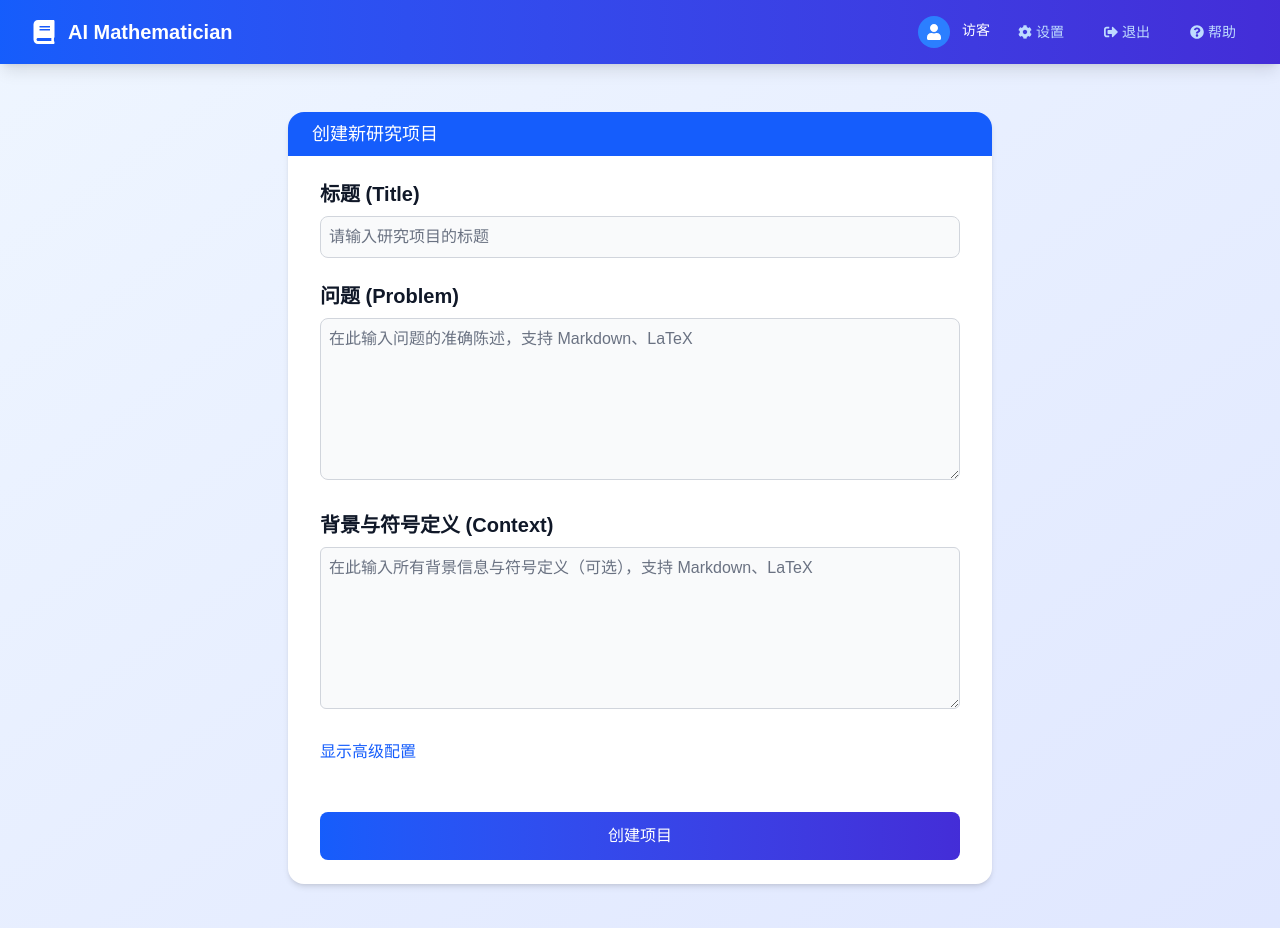
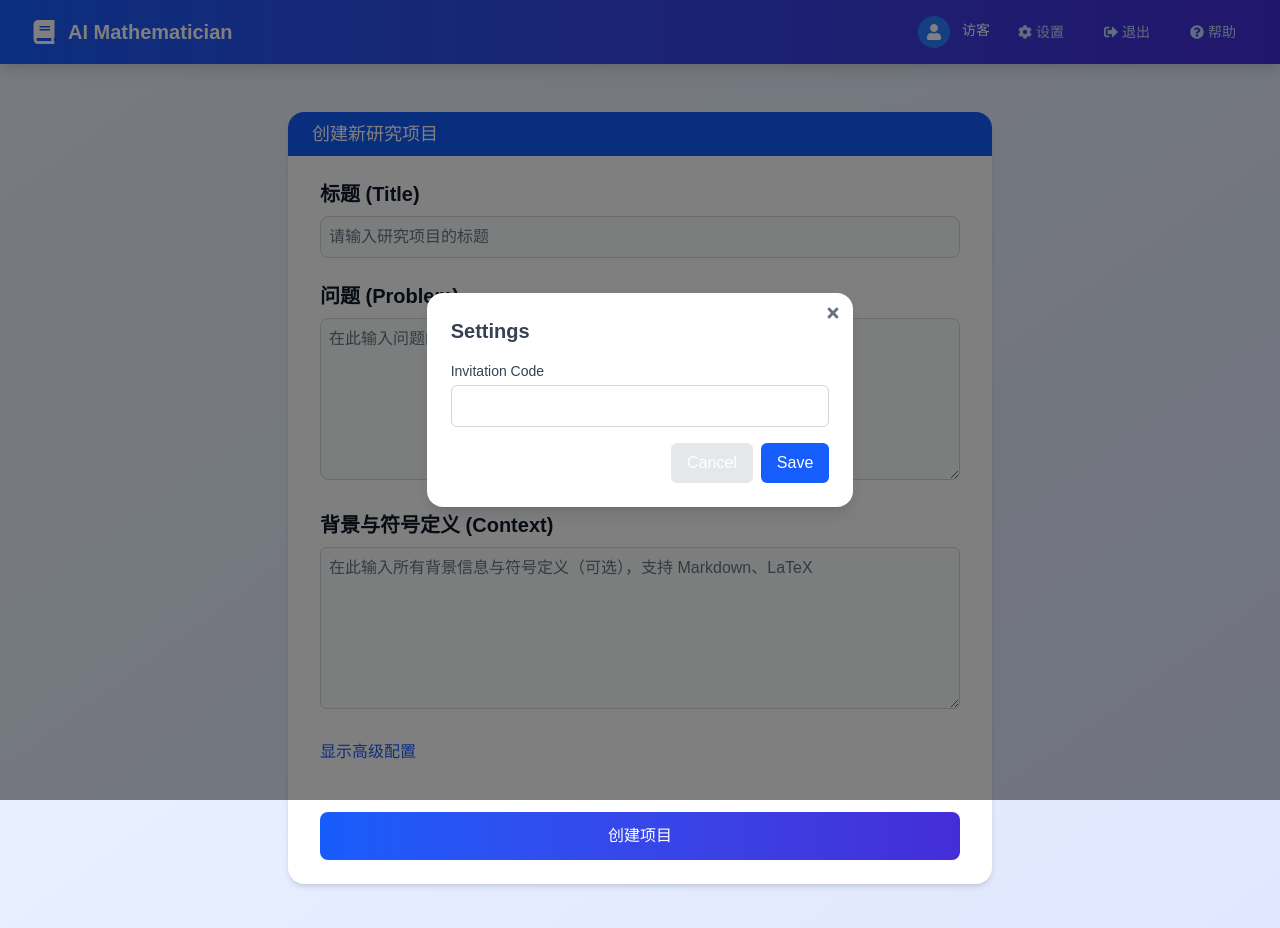
Before and after one commit to Carlos-Mero/AIM, a Next.js app in the folder frontend/: page /new-project in a window 1280 px wide. Both pictures are taken after a click on the button "设置". Shown: the top 928 px of the page. Built offline with nearby package versions, Linux system fonts and the light colour scheme.

Commit message:
feat: add invitation code column in settings

```diff
--- a/frontend/src/components/NavBar.tsx
+++ b/frontend/src/components/NavBar.tsx
@@ -3,6 +3,7 @@
 import React, { useState } from 'react';
 import { useAuth } from '@/context/AuthContext';
 import { FaBook, FaCog, FaSignOutAlt, FaUser, FaQuestionCircle } from 'react-icons/fa';
+import SettingsModal from './SettingsModal';
 import HelpModal from './HelpModal';
 import { useRouter } from 'next/navigation';
 
@@ -10,6 +11,7 @@
   const router = useRouter();
   const { fullName, role, credits, logout } = useAuth();
   const [showHelp, setShowHelp] = useState(false);
+  const [showSettings, setShowSettings] = useState(false);
   const userName = fullName ?? '访客';
 
   const handleSignOut = async () => {
@@ -46,7 +48,7 @@
             </div>
             <button
               className="text-blue-200 hover:text-white px-3 py-2 rounded-md text-sm font-medium flex items-center"
-              onClick={() => {/* settings not implemented */}}
+              onClick={() => setShowSettings(true)}
             >
               <FaCog className="mr-1" />
               <span className="hidden md:block">设置</span>
@@ -67,6 +69,7 @@
             </button>
           </div>
           <HelpModal show={showHelp} onClose={() => setShowHelp(false)} />
+          <SettingsModal show={showSettings} onClose={() => setShowSettings(false)} />
         </div>
       </div>
     </nav>
--- /dev/null
+++ b/frontend/src/components/SettingsModal.tsx
@@ -0,0 +1,100 @@
+"use client";
+
+import React, { useState } from 'react';
+import { FaTimes } from 'react-icons/fa';
+import { useAuth } from '@/context/AuthContext';
+
+interface SettingsModalProps {
+  show: boolean;
+  onClose: () => void;
+}
+
+const SettingsModal: React.FC<SettingsModalProps> = ({ show, onClose }) => {
+  const { token, refresh } = useAuth();
+  const [invitationCode, setInvitationCode] = useState('');
+  const [loading, setLoading] = useState(false);
+  const [error, setError] = useState<string | null>(null);
+
+  if (!show) return null;
+
+  const handleSave = async () => {
+    if (!token) {
+      setError('Not authenticated');
+      return;
+    }
+    setLoading(true);
+    setError(null);
+    try {
+      const res = await fetch('/api/me/invitation', {
+        method: 'POST',
+        headers: {
+          'Content-Type': 'application/json',
+          'Authorization': `Bearer ${token}`,
+        },
+        body: JSON.stringify({ invitation_code: invitationCode }),
+      });
+      const data = await res.json();
+      if (res.ok && data.success) {
+        await refresh();
+        onClose();
+      } else {
+        setError(data.message || 'Failed to update');
+      }
+    } catch (e: unknown) {
+      const msg = e instanceof Error ? e.message : String(e);
+      setError(msg || 'Network error');
+    } finally {
+      setLoading(false);
+    }
+  };
+
+  return (
+    <div className="fixed inset-0 z-50 flex items-center justify-center">
+      <div className="fixed inset-0 bg-black opacity-50" onClick={onClose} />
+      <div className="bg-white rounded-2xl shadow-lg z-10 w-11/12 md:w-1/3 p-6 relative">
+        <button
+          className="absolute top-3 right-3 text-gray-500 hover:text-gray-700"
+          onClick={onClose}
+          aria-label="Close settings"
+        >
+          <FaTimes />
+        </button>
+        <h2 className="text-xl text-gray-700 font-bold mb-4">Settings</h2>
+        <div className="space-y-4">
+          <div>
+            <label htmlFor="invitation" className="block text-sm font-medium text-gray-700">
+              Invitation Code
+            </label>
+            <input
+              id="invitation"
+              type="text"
+              value={invitationCode}
+              onChange={(e) => setInvitationCode(e.target.value)}
+              className="mt-1 block w-full border border-gray-300 rounded-md p-2 text-gray-900 bg-white placeholder-gray-400
+                focus:outline-none focus:ring-2 focus:ring-blue-500 focus:border-blue-500"
+            />
+          </div>
+          {error && <div className="text-sm text-red-500">{error}</div>}
+          <div className="flex justify-end space-x-2">
+            <button
+              className="px-4 py-2 bg-gray-200 rounded-md hover:bg-gray-300"
+              onClick={onClose}
+              disabled={loading}
+            >
+              Cancel
+            </button>
+            <button
+              className="px-4 py-2 bg-blue-600 text-white rounded-md hover:bg-blue-700 disabled:opacity-50"
+              onClick={handleSave}
+              disabled={loading}
+            >
+              {loading ? 'Saving...' : 'Save'}
+            </button>
+          </div>
+        </div>
+      </div>
+    </div>
+  );
+};
+
+export default SettingsModal;
```
Also changed, not shown: 1 other file (tests, documents, lock files or other folders).
